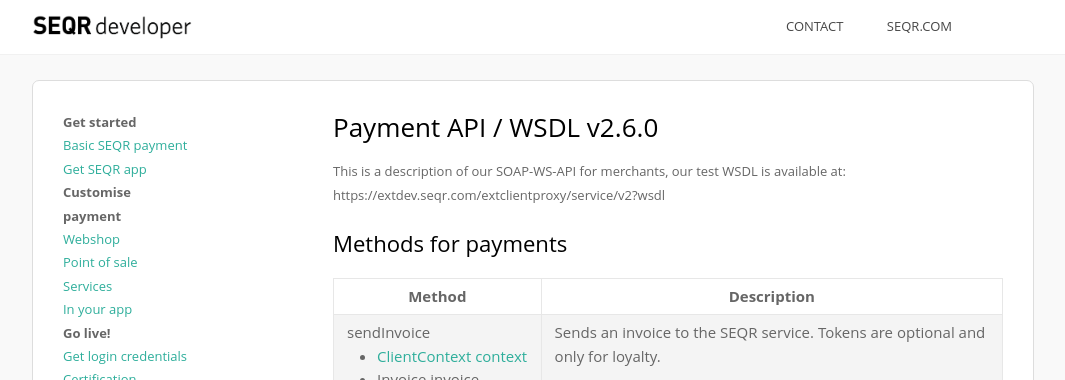
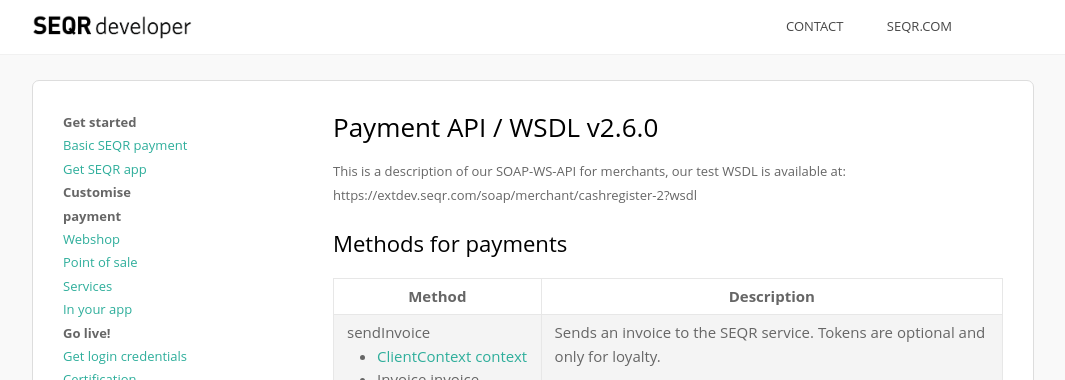
Before and after one commit to SeamlessDistribution/SeamlessDistribution.github.io, a Jekyll site: the page built from merchant/reference/api.md, in a window 1280 px wide and 900 px high. Shown: the top 380 px of the window, without its empty margins (138-1203 px from the left). Built offline with Jekyll 4.4.1, drawn with Linux system fonts in a browser that asks for light colours; some of the changed lines change nothing that is shown.

Commit message:
Update api.md

```diff
--- a/merchant/reference/api.md
+++ b/merchant/reference/api.md
@@ -8,7 +8,7 @@
 
 
 This is a description of our SOAP-WS-API for merchants, our test WSDL is available at:
-https://extdev.seqr.com/extclientproxy/service/v2?wsdl
+https://extdev.seqr.com/soap/merchant/cashregister-2?wsdl
 
 ## Methods for payments
 
```
